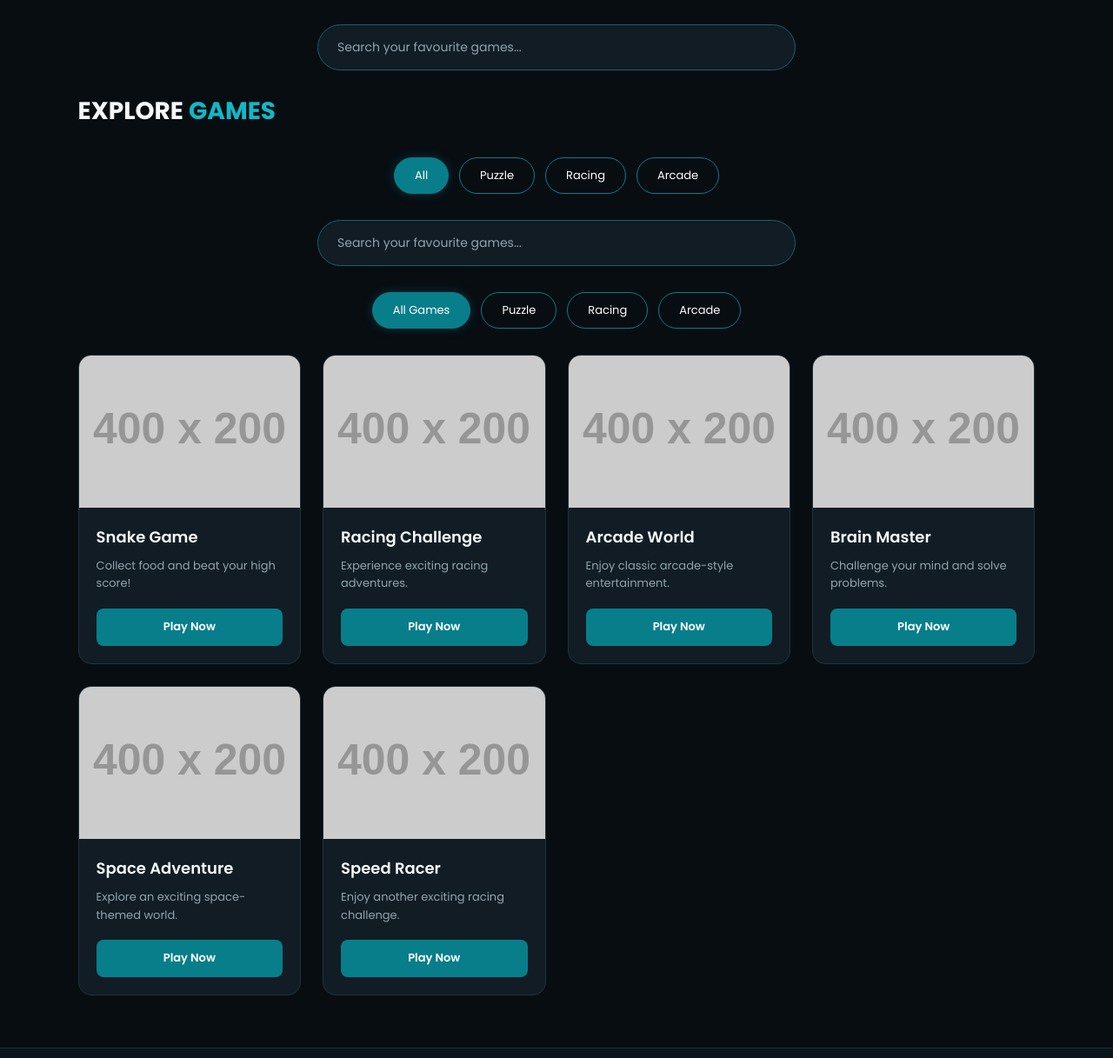
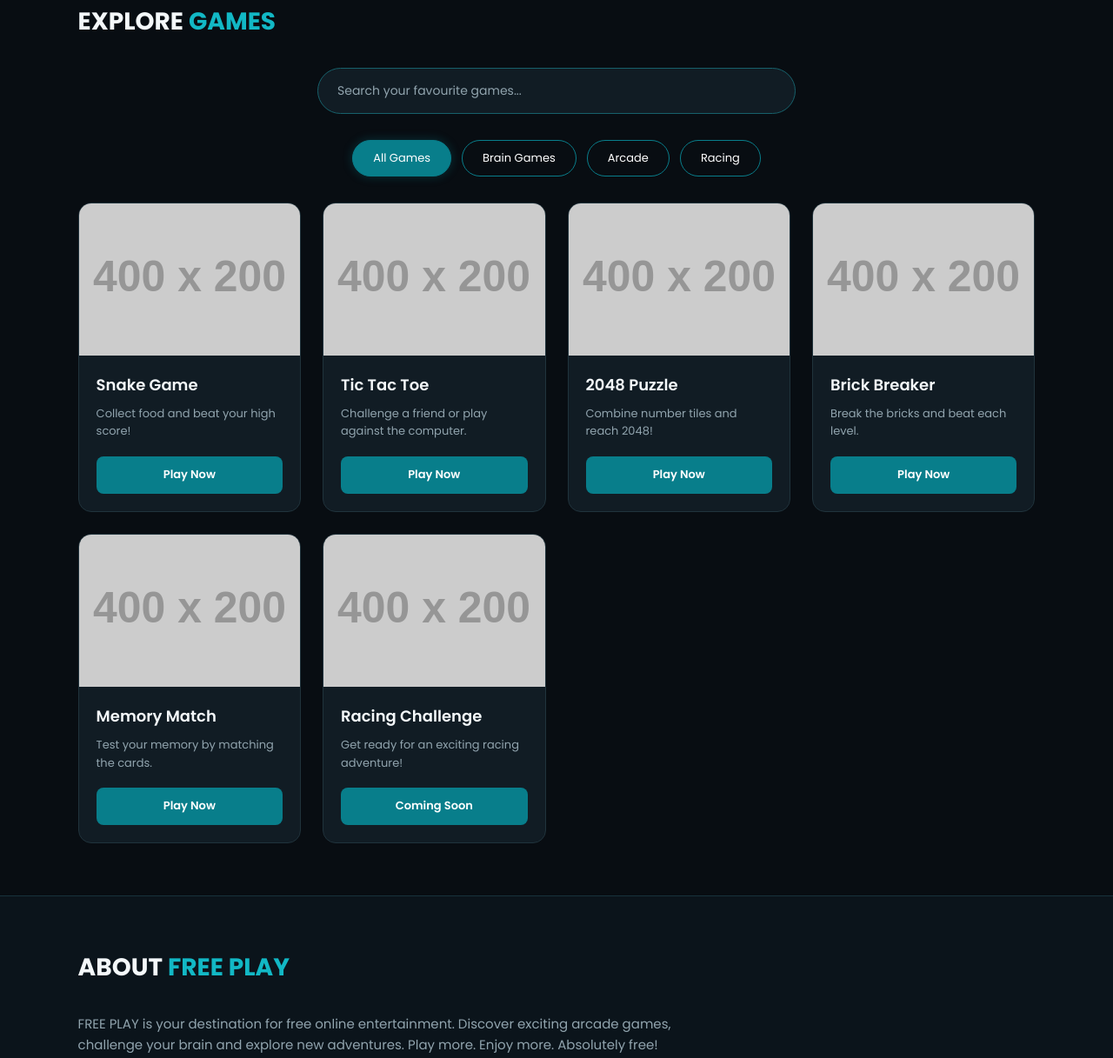
Before and after one commit to Ritz3411/Free-Play, a plain HTML site: page index.html in a window 1280 px wide. Shown: the part 649-1866 px from the top of the page at 87% size. Drawn offline with Linux system fonts and the light colour scheme; placeholder pictures from the web are drawn by us.

Commit message:
Update index.html

```diff
--- a/index.html
+++ b/index.html
@@ -1,15 +1,12 @@
 
 <!DOCTYPE html>
 <html lang="en">
-
 <head>
     <meta charset="UTF-8">
     <meta name="viewport" content="width=device-width, initial-scale=1.0">
 
     <title>FREE PLAY | Free Online Games</title>
-
-    <meta name="description" content="Welcome to FREE PLAY! Discover and enjoy exciting free online games.">
-
+    <meta name="description" content="Play free online games at FREE PLAY. Enjoy arcade, puzzle and racing games anytime!">
     <meta name="theme-color" content="#080D12">
 
     <link rel="stylesheet" href="style.css">
@@ -17,10 +14,8 @@
 
 <body>
 
-    <!-- NAVIGATION BAR -->
-
+    <!-- NAVIGATION -->
     <nav class="navbar">
-
         <div class="logo">FREE PLAY</div>
 
         <div class="nav-links">
@@ -28,14 +23,10 @@
             <a href="#games">Games</a>
             <a href="#about">About</a>
         </div>
-
     </nav>
 
-
-    <!-- HERO SECTION -->
-
+    <!-- HERO -->
     <header class="hero">
-
         <h1>
             WELCOME TO
             <span>FREE PLAY</span>
@@ -49,34 +40,18 @@
         <a href="#games" class="play-btn">
             EXPLORE GAMES
         </a>
-
     </header>
-
-
-    <!-- MAIN CONTENT -->
 
     <main>
 
         <!-- GAMES SECTION -->
+        <section class="game-section" id="games">
 
-        <section class="game-section" id="games">
-<input
-    type="text"
-    class="search-box"
-    placeholder="Search your favourite games..."
->
             <h2 class="section-title">
                 EXPLORE <span>GAMES</span>
             </h2>
 
-
-            <!-- SEARCH BAR -->
-<div class="categories">
-    <button class="category-btn active" data-category="all">All</button>
-    <button class="category-btn" data-category="puzzle">Puzzle</button>
-    <button class="category-btn" data-category="racing">Racing</button>
-    <button class="category-btn" data-category="arcade">Arcade</button>
-</div>
+            <!-- SEARCH -->
             <input
                 type="text"
                 class="search-box"
@@ -84,9 +59,7 @@
                 aria-label="Search games"
             >
 
-
-            <!-- GAME CATEGORIES -->
-
+            <!-- CATEGORIES -->
             <div class="categories">
 
                 <button class="category-btn active" data-category="all">
@@ -94,174 +67,128 @@
                 </button>
 
                 <button class="category-btn" data-category="puzzle">
-                    Puzzle
+                    Brain Games
+                </button>
+
+                <button class="category-btn" data-category="arcade">
+                    Arcade
                 </button>
 
                 <button class="category-btn" data-category="racing">
                     Racing
                 </button>
 
-                <button class="category-btn" data-category="arcade">
-                    Arcade
-                </button>
-
             </div>
 
-
             <!-- GAME CARDS -->
-
             <div class="game-grid">
 
-
-                <!-- GAME 1 -->
-
+                <!-- SNAKE -->
                 <div class="game-card" data-category="arcade">
-
                     <img
-                        src="https://placehold.co/400x200/087E8B/ffffff?text=Puzzle+Game"
-                        alt="Puzzle Game"
+                        src="https://placehold.co/400x200/087E8B/ffffff?text=Snake+Game"
+                        alt="Snake Game"
                     >
 
                     <div class="game-info">
-<h3>Snake Game</h3>
+                        <h3>Snake Game</h3>
                         <p>Collect food and beat your high score!</p>
-<a href="games/snake.html" class="game-btn">
-    Play Now
-</a>
 
-
+                        <a href="games/snake.html" class="game-btn">
+                            Play Now
+                        </a>
                     </div>
-
                 </div>
 
-
-                <!-- GAME 2 -->
-
-                <div class="game-card" data-category="racing">
-
+                <!-- TIC TAC TOE -->
+                <div class="game-card" data-category="puzzle">
                     <img
-                        src="https://placehold.co/400x200/087E8B/ffffff?text=Racing+Game"
-                        alt="Racing Game"
+                        src="https://placehold.co/400x200/087E8B/ffffff?text=Tic+Tac+Toe"
+                        alt="Tic Tac Toe"
                     >
 
                     <div class="game-info">
+                        <h3>Tic Tac Toe</h3>
+                        <p>Challenge a friend or play against the computer.</p>
 
-                        <h3>Racing Challenge</h3>
-
-                        <p>Experience exciting racing adventures.</p>
-
-                        <a href="#" class="game-btn">
+                        <a href="games/tictactoe.html" class="game-btn">
                             Play Now
                         </a>
-
                     </div>
-
                 </div>
 
-
-                <!-- GAME 3 -->
-
-                <div class="game-card" data-category="arcade">
-
+                <!-- 2048 -->
+                <div class="game-card" data-category="puzzle">
                     <img
-                        src="https://placehold.co/400x200/087E8B/ffffff?text=Arcade+Game"
-                        alt="Arcade Game"
+                        src="https://placehold.co/400x200/087E8B/ffffff?text=2048+Puzzle"
+                        alt="2048 Puzzle"
                     >
 
                     <div class="game-info">
+                        <h3>2048 Puzzle</h3>
+                        <p>Combine number tiles and reach 2048!</p>
 
-                        <h3>Arcade World</h3>
-
-                        <p>Enjoy classic arcade-style entertainment.</p>
-
-                        <a href="#" class="game-btn">
+                        <a href="games/2048.html" class="game-btn">
                             Play Now
                         </a>
-
                     </div>
-
                 </div>
 
-
-                <!-- GAME 4 -->
-
-                <div class="game-card" data-category="puzzle">
-
+                <!-- BRICK BREAKER -->
+                <div class="game-card" data-category="arcade">
                     <img
-                        src="https://placehold.co/400x200/087E8B/ffffff?text=Brain+Games"
-                        alt="Brain Games"
+                        src="https://placehold.co/400x200/087E8B/ffffff?text=Brick+Breaker"
+                        alt="Brick Breaker"
                     >
 
                     <div class="game-info">
+                        <h3>Brick Breaker</h3>
+                        <p>Break the bricks and beat each level.</p>
 
-                        <h3>Brain Master</h3>
-
-                        <p>Challenge your mind and solve problems.</p>
-
-                        <a href="#" class="game-btn">
+                        <a href="games/brickbreaker.html" class="game-btn">
                             Play Now
                         </a>
-
                     </div>
-
                 </div>
 
-
-                <!-- GAME 5 -->
-
-                <div class="game-card" data-category="arcade">
-
+                <!-- MEMORY MATCH -->
+                <div class="game-card" data-category="puzzle">
                     <img
-                        src="https://placehold.co/400x200/087E8B/ffffff?text=Space+Adventure"
-                        alt="Space Adventure"
+                        src="https://placehold.co/400x200/087E8B/ffffff?text=Memory+Match"
+                        alt="Memory Match"
                     >
 
                     <div class="game-info">
+                        <h3>Memory Match</h3>
+                        <p>Test your memory by matching the cards.</p>
 
-                        <h3>Space Adventure</h3>
-
-                        <p>Explore an exciting space-themed world.</p>
-
-                        <a href="#" class="game-btn">
+                        <a href="games/memory.html" class="game-btn">
                             Play Now
                         </a>
-
                     </div>
-
                 </div>
 
-
-                <!-- GAME 6 -->
-
+                <!-- RACING -->
                 <div class="game-card" data-category="racing">
-
                     <img
-                        src="https://placehold.co/400x200/087E8B/ffffff?text=Speed+Racer"
-                        alt="Speed Racer"
+                        src="https://placehold.co/400x200/087E8B/ffffff?text=Racing+Challenge"
+                        alt="Racing Challenge"
                     >
 
                     <div class="game-info">
-
-                        <h3>Speed Racer</h3>
-
-                        <p>Enjoy another exciting racing challenge.</p>
+                        <h3>Racing Challenge</h3>
+                        <p>Get ready for an exciting racing adventure!</p>
 
                         <a href="#" class="game-btn">
-                            Play Now
+                            Coming Soon
                         </a>
-
                     </div>
-
                 </div>
 
-
             </div>
-
         </section>
 
-
-        <!-- ABOUT SECTION -->
-
+        <!-- ABOUT -->
         <section class="game-section" id="about">
 
             <h2 class="section-title">
@@ -270,35 +197,27 @@
 
             <p>
                 FREE PLAY is your destination for free online
-                entertainment. Discover fun games, explore
-                new challenges and enjoy gaming!
+                entertainment. Discover exciting arcade games,
+                challenge your brain and explore new adventures.
+                Play more. Enjoy more. Absolutely free!
             </p>
 
         </section>
 
     </main>
 
-
     <!-- FOOTER -->
-
     <footer>
-
         <p>
             © 2026 <span>FREE PLAY</span>.
             All Rights Reserved.
         </p>
 
-        <p>
-            Play More. Enjoy More.
-        </p>
-
+        <p>Play More. Enjoy More.</p>
     </footer>
 
+    <!-- JAVASCRIPT -->
+    <script src="script.js"></script>
 
-    <!-- JAVASCRIPT -->
-
-    <script src="script.js"></script>
-<script src="script.js"></script>
 </body>
-
 </html>
```
